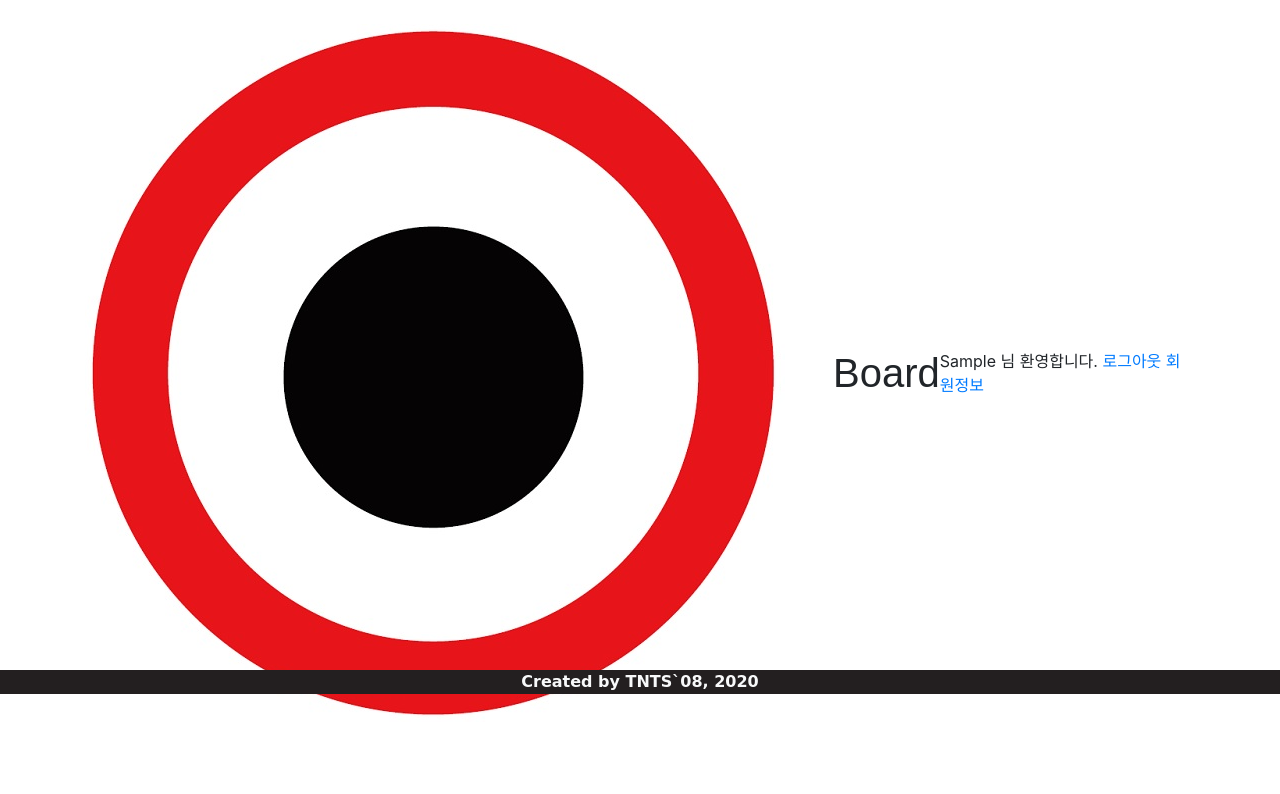
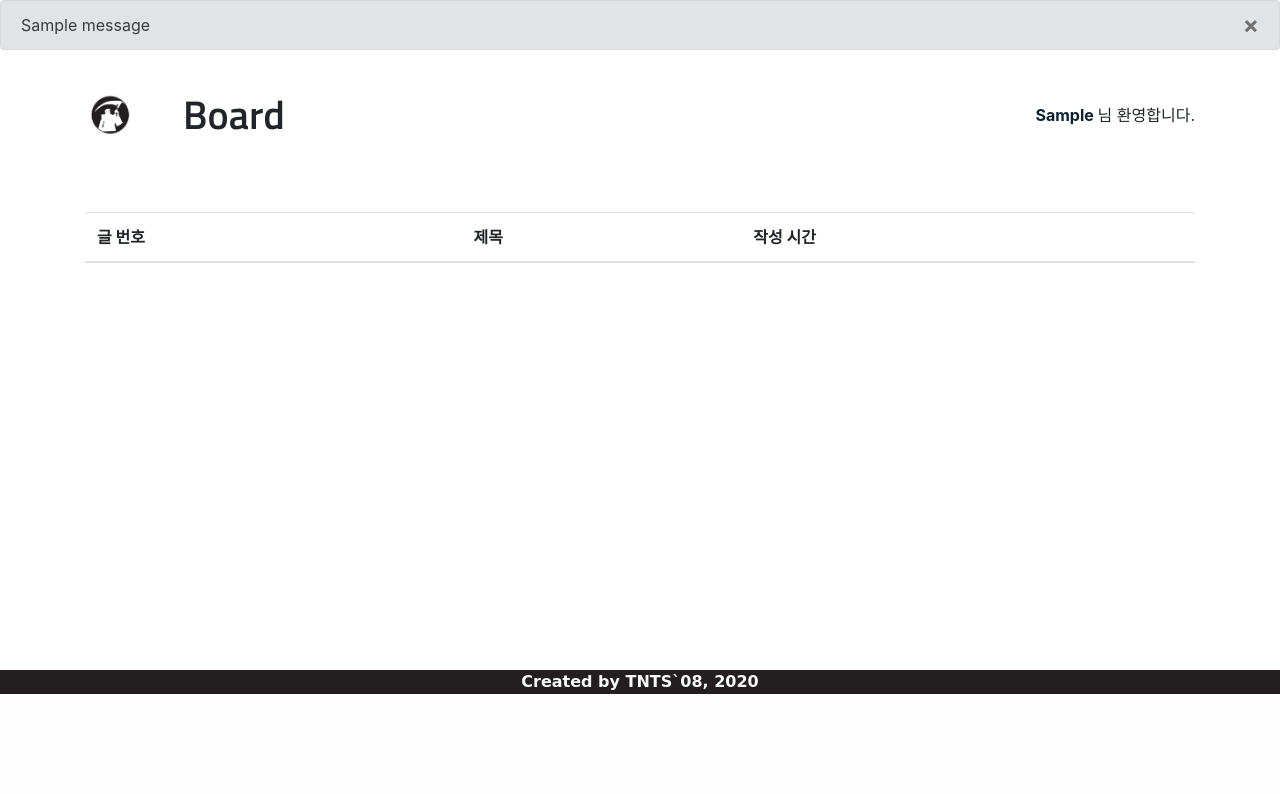
Before and after one commit to unani92/tnts08_django, a Django app: page /board/ in a window 1280 px wide. Shown: the part 106-900 px from the top of the page. After the commit the page ends 800 px from the top, so only its background shows below. Run offline with Django 3.2, Linux system fonts and the light colour scheme; a user stored in the database is signed in; tables that the repository leaves empty hold one stand-in row (values such as "Sample post"); one stand-in notice (Sample message) is shown; lists and menus that the app fills with data are empty; some libraries are stand-ins or nearby versions; some web fonts are replaced.

Commit message:
alert_message

```diff
--- a/accounts/templates/accounts/login.html
+++ b/accounts/templates/accounts/login.html
@@ -7,6 +7,12 @@
 {% endblock accounts %}
 {% block content %}
   <div class="container">
+    <div class="title my-4 d-flex align-items-center">
+      <img class="round_symbol mr-5" src="{% static 'images/round_symbol.jpg' %}">
+      <h1 class="mb-0">Ultras Gruppo Thanatos</h1>
+    </div>
+  </div>
+  <div class="container">
     <form action="" method="post">
       {% csrf_token %}
       {% bootstrap_form form %}
--- a/accounts/views.py
+++ b/accounts/views.py
@@ -1,4 +1,5 @@
 from django.shortcuts import render,redirect
+from django.contrib import messages
 from django.views.decorators.http import require_POST
 from django.contrib.auth import login,logout
 from django.contrib.auth.decorators import login_required
@@ -15,6 +16,7 @@ def signup(request) :
         if form.is_valid() and request.POST.get('agree1') and request.POST.get('agree2'):
             form.save()
             return redirect('board:index')
+        messages.warning(request, '모든 입력란을 기재해야 합니다. 혹시 체크박스에 동의는 하셨나요?')
     else :
         form = MyUserCreationForm()
     context = {'form':form}
@@ -41,7 +43,7 @@ def signin(request):
         form = MyAuthenticationForm(request,request.POST)
         if form.is_valid() :
             login(request,form.get_user())
-            return redirect(request.GET.get('next') or 'board:index')
+            return redirect(request.GET.get('next') or 'home:main')
     else :
         form = MyAuthenticationForm()
     context = {'form':form}
@@ -50,7 +52,7 @@ def signin(request):
 @login_required
 def log_out(request):
     logout(request)
-    return redirect('accounts:login')
+    return redirect('home:main')
 
 @login_required
 def delete(request) :
--- a/board/static/stylesheet/style.css
+++ b/board/static/stylesheet/style.css
@@ -11,3 +11,8 @@ h1 {
 .bottom {
     height: 50px;
 }
+.user a{
+    text-decoration: none;
+    font-weight: bold;
+
+}
--- a/board/templates/board/index.html
+++ b/board/templates/board/index.html
@@ -6,15 +6,32 @@
   <link href="https://fonts.googleapis.com/css2?family=Titillium+Web:wght@600&display=swap" rel="stylesheet">
 {% endblock accounts %}
 {% block content %}
+  {% if messages %}
+    <div class="alert alert-secondary" role="alert">
+      {% for message in messages %}
+        {{ message }}
+      {% endfor %}
+      <button type="button" class="close" data-dismiss="alert" aria-label="Close">
+        <span aria-hidden="true">&times;</span>
+      </button>
+    </div>
+  {% endif %}
   <div class="container d-flex justify-content-between align-items-center">
     <div class="title my-4 d-flex align-items-center">
-      <img class="round_symbol mr-5" src="{% static 'images/round_symbol.jpg' %}">
+      <img class="round_symbol mr-5" src="{% static 'images/sasin.png' %}">
       <h1 class="mb-0">Board</h1>
     </div>
     <div class="user">
-      <span>{{ request.user.first_name }} 님 환영합니다.</span>
-      <a href="{% url 'accounts:log_out' %}">로그아웃</a>
-      <a href="{% url 'accounts:update' %}">회원정보</a>
+      <a style="text-decoration: none; color: #0E2231; font-weight: bolder" data-toggle="collapse" href="#collapseExample" role="button" aria-expanded="false" aria-controls="collapseExample">
+        {{ request.user.first_name }}
+      </a>님 환영합니다.
+      <div class="collapse" id="collapseExample">
+        <div class="card card-body">
+          <a style="text-decoration: none; color: #0E2231;" href="{% url 'board:create' %}">새글쓰기</a>
+          <a style="text-decoration: none; color: #0E2231;" href="{% url 'accounts:update' %}">회원정보 수정하기</a>
+          <a style="text-decoration: none; color: #0E2231;" href="{% url 'accounts:log_out' %}">로그아웃</a>
+        </div>
+      </div>
     </div>
   </div>
 
--- a/board/views.py
+++ b/board/views.py
@@ -1,5 +1,6 @@
 from django.shortcuts import render, redirect, get_object_or_404
 from django.contrib.auth.decorators import login_required
+from django.contrib import messages
 from .models import Board
 from .forms import BoardForm
 from django.views.decorators.http import require_POST
@@ -49,6 +50,7 @@ def create(request) :
         form = BoardForm(request.POST)
         if form.is_valid():
             board = form.save()
+            messages.success(request,'새 글이 등록되었습니다.')
             return redirect('board:index')
     else :
         form = BoardForm()
@@ -68,6 +70,7 @@ def update(request,pk) :
         form = BoardForm(request.POST,instance=board)
         if form.is_valid():
             board = form.save()
+            messages.success(request, '게시글이 수정되었습니다.')
             return redirect('board:index')
 
     else :
--- a/home/templates/home/home.html
+++ b/home/templates/home/home.html
@@ -55,7 +55,7 @@
 
     <aside class="w-100 d-flex align-items-center justify-content-around">
       <div>
-        <a class="text-decoration-none text-dark"  href="#"><span class="JoinUs"><i class="fas fa-user-plus"></i>  Join Us</span></a>
+        <a class="text-decoration-none text-dark"  href="{% url 'accounts:signup' %}"><span class="JoinUs"><i class="fas fa-user-plus"></i>  Join Us</span></a>
       </div>
       <div>
         <a class="text-decoration-none text-dark"  href="https://www.facebook.com/GruppoTHANATOS/"><span class="JoinUs"><i class="fab fa-facebook-square"></i>  Facebook</span></a>
--- a/home/urls.py
+++ b/home/urls.py
@@ -1,6 +1,8 @@
 from django.urls import path,include
 from . import views
 
+app_name = 'home'
+
 urlpatterns = [
-    path('', views.home),
+    path('', views.home, name='main'),
 ]
--- a/static/stylesheet/style.css
+++ b/static/stylesheet/style.css
@@ -1,3 +1,17 @@
+.title {
+    height: 50px;
+}
 h1 {
-    font-family: 'Rubik', sans-serif;
+    font-family: 'Titillium Web', sans-serif;
 }
+.round_symbol {
+    width: 50px;
+    height: auto;
+}
+.bottom {
+    height: 50px;
+}
+.user a{
+    text-decoration: none;
+    font-weight: bold;
+}
--- a/templates/base.html
+++ b/templates/base.html
@@ -22,7 +22,7 @@
 </head>
 <body>
   <nav class="navbar navbar-expand-md navbar-dark fixed-top">
-    <a class="navbar-brand" href="/home/"><img src="{% static 'images/logo.jpg' %}" alt=""></a>
+    <a class="navbar-brand" href="{% url 'home:main' %}"><img src="{% static 'images/logo.jpg' %}" alt=""></a>
     <button class="navbar-toggler navbar-dark border-secondary" type="button" data-toggle="collapse" data-target="#navbarSupportedContent" aria-controls="navbarSupportedContent" aria-expanded="false" aria-label="Toggle navigation">
       <span class="navbar-toggler-icon navbar-dark "></span>
     </button>
--- a/tnts08_django/urls.py
+++ b/tnts08_django/urls.py
@@ -21,7 +21,7 @@ from django.conf.urls.static import static
 
 urlpatterns = [
     path('admin/', admin.site.urls),
-    path('home/', include('home.urls')),
+    path('', include('home.urls')),
     path('board/', include('board.urls')),
     path('accounts/', include('accounts.urls')),
     path('ckeditor/', include('ckeditor_uploader.urls')),
```
Also changed, not shown: accounts/templates/accounts/signup.html (+10 -0 lines).
